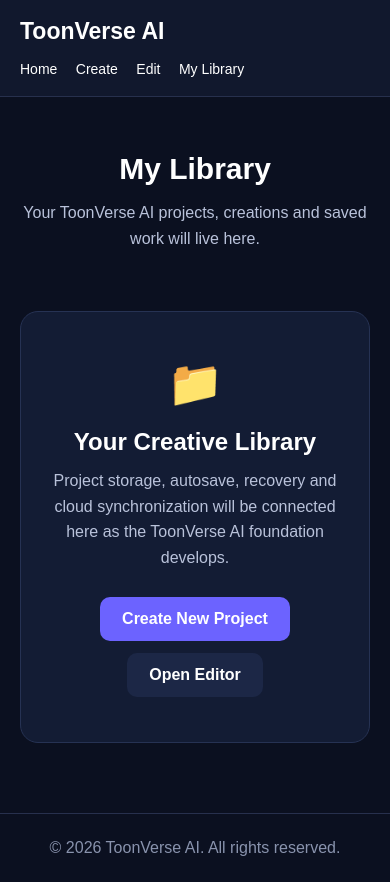
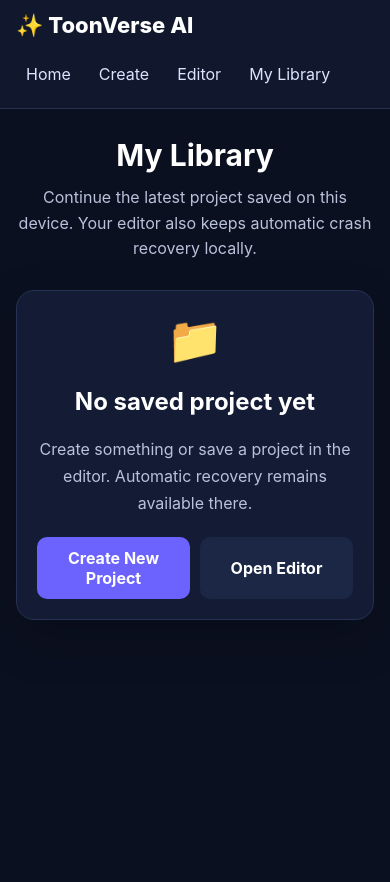
Before and after one commit to Utkarsh-verma-sushama/toonverse-ai, a plain HTML site: page library.html in a window 390 px wide. After the commit the page ends 844 px from the top, so only its background shows below. Drawn offline with Linux system fonts and the light colour scheme.

Commit message:
Build responsive device-local project library

```diff
--- a/library.html
+++ b/library.html
@@ -1,155 +1,78 @@
-<!DOCTYPE html><html lang="en">
+<!DOCTYPE html>
+<html lang="en">
 <head>
-  <meta charset="UTF-8">
-  <meta name="viewport" content="width=device-width, initial-scale=1.0">  <title>My Library | ToonVerse AI</title>  <style>
-    * {
-      box-sizing: border-box;
-      margin: 0;
-      padding: 0;
-    }
-
-    body {
-      font-family: Arial, sans-serif;
-      background: #0b1020;
-      color: #ffffff;
-      min-height: 100vh;
-    }
-
-    header {
-      padding: 18px 20px;
-      background: #11182d;
-      border-bottom: 1px solid #27304d;
-      display: flex;
-      justify-content: space-between;
-      align-items: center;
-      gap: 15px;
-      flex-wrap: wrap;
-    }
-
-    .logo {
-      font-size: 23px;
-      font-weight: bold;
-    }
-
-    nav a {
-      color: #ffffff;
-      text-decoration: none;
-      margin-right: 14px;
-      font-size: 14px;
-    }
-
-    .hero {
-      text-align: center;
-      padding: 55px 20px 30px;
-    }
-
-    .hero h1 {
-      font-size: 38px;
-      margin-bottom: 14px;
-    }
-
-    .hero p {
-      color: #b9c2da;
-      max-width: 720px;
-      margin: auto;
-      line-height: 1.6;
-    }
-
-    .library {
-      max-width: 1100px;
-      margin: auto;
-      padding: 30px 20px 70px;
-    }
-
-    .empty-state {
-      background: #131c34;
-      border: 1px solid #263253;
-      border-radius: 18px;
-      padding: 45px 25px;
-      text-align: center;
-    }
-
-    .icon {
-      font-size: 45px;
-      margin-bottom: 18px;
-    }
-
-    .empty-state h2 {
-      font-size: 24px;
-      margin-bottom: 12px;
-    }
-
-    .empty-state p {
-      max-width: 650px;
-      margin: auto;
-      color: #b9c2da;
-      line-height: 1.6;
-    }
-
-    .actions {
-      margin-top: 26px;
-      display: flex;
-      justify-content: center;
-      gap: 12px;
-      flex-wrap: wrap;
-    }
-
-    .btn {
-      display: inline-block;
-      padding: 13px 22px;
-      border-radius: 10px;
-      text-decoration: none;
-      font-weight: bold;
-      background: #6c63ff;
-      color: #ffffff;
-    }
-
-    .btn.secondary {
-      background: #1c2746;
-    }
-
-    footer {
-      text-align: center;
-      border-top: 1px solid #27304d;
-      padding: 25px;
-      color: #8993ad;
-    }
-
-    @media (max-width: 600px) {
-      .hero h1 {
-        font-size: 30px;
-      }
-
-      nav {
-        width: 100%;
-      }
-    }
-  </style></head><body><header>
-  <div class="logo">ToonVerse AI</div>  <nav>
-    <a href="index.html">Home</a>
-    <a href="create.html">Create</a>
-    <a href="edit.html">Edit</a>
-    <a href="library.html">My Library</a>
-  </nav>
-</header><section class="hero">
-  <h1>My Library</h1>  <p>
-    Your ToonVerse AI projects, creations and saved work will live here.
-  </p>
-</section><section class="library">  <div class="empty-state"><div class="icon">📁</div>
-
-<h2>Your Creative Library</h2>
-
-<p>
-  Project storage, autosave, recovery and cloud synchronization
-  will be connected here as the ToonVerse AI foundation develops.
-</p>
-
-<div class="actions">
-  <a href="create.html" class="btn">Create New Project</a>
-  <a href="edit.html" class="btn secondary">Open Editor</a>
-</div>
-
-  </div></section><footer>
-  © 2026 ToonVerse AI. All rights reserved.
-</footer></body>
+<meta charset="UTF-8">
+<meta name="viewport" content="width=device-width,initial-scale=1,viewport-fit=cover">
+<meta name="theme-color" content="#0b1020">
+<title>My Library | ToonVerse AI</title>
+<style>
+*{box-sizing:border-box}html{color-scheme:dark}body{margin:0;font-family:Inter,system-ui,-apple-system,BlinkMacSystemFont,"Segoe UI",sans-serif;background:#0b1020;color:#fff;min-height:100vh;min-height:100dvh}
+a,button{font:inherit}.skip{position:fixed;left:12px;top:-60px;z-index:10;background:#fff;color:#111;padding:10px;border-radius:8px}.skip:focus{top:12px}
+header{padding:max(12px,env(safe-area-inset-top)) max(16px,env(safe-area-inset-right)) 14px max(16px,env(safe-area-inset-left));background:#11182d;border-bottom:1px solid #27304d;display:flex;justify-content:space-between;align-items:center;gap:16px;flex-wrap:wrap}
+.logo{font-size:22px;font-weight:800;color:#fff;text-decoration:none}nav{display:flex;flex-wrap:wrap;gap:8px}nav a{color:#dce4ff;text-decoration:none;padding:10px;border-radius:9px}nav a:hover,nav a:focus-visible{background:#1c2746;outline:2px solid #8b7bff;outline-offset:2px}
+main{width:min(1100px,100%);margin:auto;padding:clamp(28px,6vw,64px) max(16px,env(safe-area-inset-right)) max(40px,env(safe-area-inset-bottom)) max(16px,env(safe-area-inset-left))}
+.hero{text-align:center;margin-bottom:28px}.hero h1{font-size:clamp(30px,6vw,48px);margin:0 0 12px}.hero p{color:#b9c2da;line-height:1.6;margin:auto;max-width:720px}
+.panel{background:#131c34;border:1px solid #263253;border-radius:18px;padding:clamp(20px,4vw,32px);box-shadow:0 18px 50px rgba(0,0,0,.2)}
+.empty{text-align:center}.icon{font-size:46px}.card{display:grid;grid-template-columns:minmax(180px,320px) 1fr;gap:24px;align-items:center}.preview{width:100%;aspect-ratio:4/3;object-fit:contain;background:#080c18;border:1px solid #2a365a;border-radius:14px}.meta h2{margin:0 0 10px;overflow-wrap:anywhere}.details{color:#b9c2da;line-height:1.7}
+.actions{display:flex;gap:10px;flex-wrap:wrap;margin-top:20px}.btn{display:inline-flex;align-items:center;justify-content:center;min-height:44px;padding:11px 18px;border:0;border-radius:10px;background:#6c63ff;color:#fff;text-decoration:none;font-weight:750;cursor:pointer}.btn.secondary{background:#1c2746}.btn.danger{background:#692d3b}.btn:focus-visible{outline:3px solid #c4bbff;outline-offset:2px}
+.status{position:fixed;left:50%;bottom:max(18px,env(safe-area-inset-bottom));transform:translateX(-50%);background:#111a31;border:1px solid #34436e;padding:10px 14px;border-radius:10px;max-width:90vw}
+@media(max-width:700px){.card{grid-template-columns:1fr}nav{width:100%;overflow-x:auto;flex-wrap:nowrap}.actions .btn{flex:1 1 150px}}
+@media(prefers-reduced-motion:reduce){*{scroll-behavior:auto!important}}
+</style>
+</head>
+<body>
+<a class="skip" href="#main">Skip to main content</a>
+<header>
+<a class="logo" href="index.html">✨ ToonVerse AI</a>
+<nav aria-label="Primary navigation">
+<a href="index.html">Home</a><a href="create.html">Create</a><a href="editor.html">Editor</a><a href="library.html" aria-current="page">My Library</a>
+</nav>
+</header>
+<main id="main">
+<section class="hero"><h1>My Library</h1><p>Continue the latest project saved on this device. Your editor also keeps automatic crash recovery locally.</p></section>
+<section class="panel" id="library-content" aria-live="polite"></section>
+</main>
+<div class="status" id="status" role="status" aria-live="polite" hidden></div>
+<script>
+"use strict";
+(() => {
+  const content=document.getElementById("library-content");
+  const status=document.getElementById("status");
+  const announce=message=>{status.textContent=message;status.hidden=false;setTimeout(()=>status.hidden=true,2400)};
+  const escapeText=value=>String(value??"");
+  let project=null;
+  try{project=JSON.parse(localStorage.getItem("toonverse:editor:last-project")||"null")}catch(error){console.warn("Library metadata could not be read.",error)}
+  if(!project){
+    content.className="panel empty";
+    const icon=document.createElement("div");icon.className="icon";icon.setAttribute("aria-hidden","true");icon.textContent="📁";
+    const title=document.createElement("h2");title.textContent="No saved project yet";
+    const text=document.createElement("p");text.className="details";text.textContent="Create something or save a project in the editor. Automatic recovery remains available there.";
+    const actions=document.createElement("div");actions.className="actions";
+    actions.innerHTML='<a class="btn" href="create.html">Create New Project</a><a class="btn secondary" href="editor.html">Open Editor</a>';
+    content.append(icon,title,text,actions);
+    return;
+  }
+  const card=document.createElement("article");card.className="card";
+  if(project.preview){
+    const image=document.createElement("img");image.className="preview";image.src=project.preview;image.alt="Saved project preview";card.appendChild(image);
+  }
+  const meta=document.createElement("div");meta.className="meta";
+  const title=document.createElement("h2");title.textContent=escapeText(project.name||"Saved Project");
+  const details=document.createElement("p");details.className="details";
+  const saved=project.savedAt?new Date(project.savedAt):null;
+  details.textContent=`${Number(project.width)||0} × ${Number(project.height)||0} pixels · ${saved&&!Number.isNaN(saved.valueOf())?saved.toLocaleString():"Saved locally"}`;
+  const actions=document.createElement("div");actions.className="actions";
+  const open=document.createElement("a");open.className="btn";open.href="editor.html";open.textContent="Continue Editing";
+  const create=document.createElement("a");create.className="btn secondary";create.href="create.html";create.textContent="Create New";
+  const remove=document.createElement("button");remove.className="btn danger";remove.type="button";remove.textContent="Remove from Device";
+  remove.addEventListener("click",()=>{
+    if(!confirm("Remove the locally saved project and its recovery data from this device?"))return;
+    localStorage.removeItem("toonverse:editor:last-project");
+    const request=indexedDB.deleteDatabase("toonverse-editor");
+    request.onsuccess=request.onerror=request.onblocked=()=>{announce("Local project removed.");setTimeout(()=>location.reload(),500)};
+  });
+  actions.append(open,create,remove);meta.append(title,details,actions);card.appendChild(meta);content.appendChild(card);
+})();
+</script>
+</body>
 </html>
```
